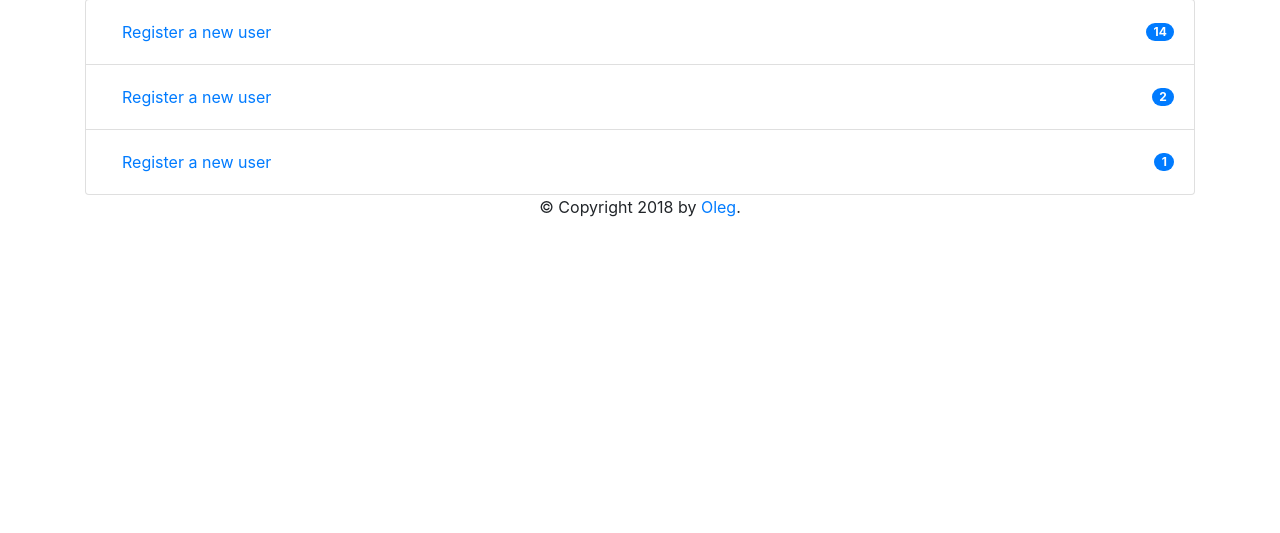
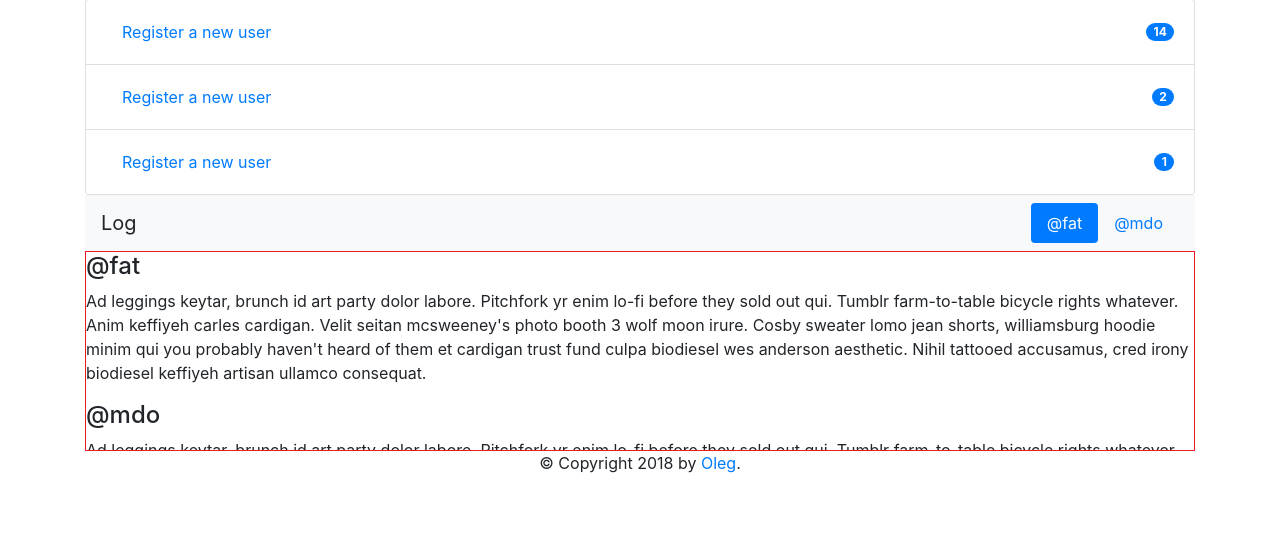
Before and after one commit to OlehQWERTY/Client_SoleGluingMachineImpruvements, a Flask app: page /account in a window 1280 px wide. Shown: the part 169-702 px from the top of the page. Run offline with Flask 2, Linux system fonts and the light colour scheme; a user stored in the database is signed in; some libraries are stand-ins or nearby versions.

Commit message:
scroller log

```diff
--- /dev/null
+++ b/controlWebPage/static/css/style.css
@@ -0,0 +1,41 @@
+/*#navbar-example2{
+	background: #f050f0;
+	color: #a52a2a;
+	overflow-y: scroll;
+	position: relative;
+	height: 100;
+}*/
+/*
+p{
+	background: #f050f0;
+	color: #a52a2a;
+}
+*/
+/*body{
+	background: #f050f0;
+}*/
+
+/*.navbar {
+	background: #f050f0;
+	color: #a52a2a;
+	position: relative;
+}*/
+
+/*#A {
+	background: #f050f0;
+	color: #a52a2a;
+	position: relative;
+}
+
+#Xerny {
+	overflow-y: scroll;
+	position: relative;
+	height: 200;
+}*/
+
+#logAdmin {
+	overflow-y: scroll;
+	position: relative;
+	height: 200;
+	border: 1px solid #ED1C24;
+}
--- a/controlWebPage/templates/account.html
+++ b/controlWebPage/templates/account.html
@@ -1,10 +1,11 @@
 {% extends "base.html" %}
+
 {% block content %}
 	<center><h1>Hello, {{ current_user.username }}!</h1></center>
 
 	{% if utype == 'admin' %}
 		<center><h1>You're in admin list. Avaliable options:</h1></center>
-
+		<!-- list -->
 		<ul class="list-group">
 			<li class="list-group-item d-flex justify-content-between align-items-center">
 				<a class="nav-item nav-link" href="{{ url_for('register') }}">Register a new user</a>
@@ -21,5 +22,64 @@
 				<span class="badge badge-primary badge-pill">1</span>
 			</li>
 		</ul>
+
+		<!-- log -->
+		<nav id="navbar-example2" class="navbar navbar-light bg-light">
+			<center><a class="navbar-brand">Log</a></center>
+			<ul class="nav nav-pills">
+				<li class="nav-item">
+					<a class="nav-link" href="#fat">@fat</a>
+				</li>
+				<li class="nav-item">
+					<a class="nav-link" href="#mdo">@mdo</a>
+				</li>
+			</ul>
+		</nav>
+
+		<div data-spy="scroll" data-target="#navbar-example2" data-offset="0" id="logAdmin">
+			<h4 id="fat">@fat</h4>
+			<p>Ad leggings keytar, brunch id art party dolor labore. Pitchfork yr enim lo-fi before they sold out qui. Tumblr farm-to-table bicycle rights whatever. Anim keffiyeh carles cardigan. Velit seitan mcsweeney's photo booth 3 wolf moon irure. Cosby sweater lomo jean shorts, williamsburg hoodie minim qui you probably haven't heard of them et cardigan trust fund culpa biodiesel wes anderson aesthetic. Nihil tattooed accusamus, cred irony biodiesel keffiyeh artisan ullamco consequat.</p>
+			<h4 id="mdo">@mdo</h4>
+			<p>Ad leggings keytar, brunch id art party dolor labore. Pitchfork yr enim lo-fi before they sold out qui. Tumblr farm-to-table bicycle rights whatever. Anim keffiyeh carles cardigan. Velit seitan mcsweeney's photo booth 3 wolf moon irure. Cosby sweater lomo jean shorts, williamsburg hoodie minim qui you probably haven't heard of them et cardigan trust fund culpa biodiesel wes anderson aesthetic. Nihil tattooed accusamus, cred irony biodiesel keffiyeh artisan ullamco consequat.</p>
+		</div>
 	{% endif %}
+
+<!-- 	<nav id="navbar-example2" class="navbar navbar-light bg-light">
+	<a class="navbar-brand" href="#">Log</a>
+
+	</nav>
+	<div data-spy="scroll" data-target="#navbar-example2" data-offset="0" id="logAdmin">
+	<p id='A'>Ad leggings keytar, brunch id art party dolor labore. Pitchfork yr enim lo-fi before they sold out qui. Tumblr farm-to-table bicycle rights whatever. Anim keffiyeh carles cardigan. Velit seitan mcsweeney's photo booth 3 wolf moon irure. Cosby sweater lomo jean shorts, williamsburg hoodie minim qui you probably haven't heard of them et cardigan trust fund culpa biodiesel wes anderson aesthetic. Nihil tattooed accusamus, cred irony biodiesel keffiyeh artisan ullamco consequat.</p>
+	</div>
+	<ul class="nav nav-pills">
+		<li class="nav-item">
+			<a class="nav-link" href="#fat">@fat</a>
+		</li>
+		<li class="nav-item">
+			<a class="nav-link" href="#mdo">@mdo</a>
+		</li>
+		<li class="nav-item dropdown">
+			<a class="nav-link dropdown-toggle" data-toggle="dropdown" href="#" role="button" aria-haspopup="true" aria-expanded="false">Dropdown</a>
+			<div class="dropdown-menu">
+				<a class="dropdown-item" href="#one">one</a>
+				<a class="dropdown-item" href="#two">two</a>
+				<div role="separator" class="dropdown-divider"></div>
+				<a class="dropdown-item" href="#three">three</a>
+			</div>
+		</li>
+	</ul>
+</nav>
+<div data-spy="scroll" data-target="#navbar-example2" data-offset="0" id="Xerny">
+	<h4 id="fat">@fat</h4>
+	<p id='A'>Ad leggings keytar, brunch id art party dolor labore. Pitchfork yr enim lo-fi before they sold out qui. Tumblr farm-to-table bicycle rights whatever. Anim keffiyeh carles cardigan. Velit seitan mcsweeney's photo booth 3 wolf moon irure. Cosby sweater lomo jean shorts, williamsburg hoodie minim qui you probably haven't heard of them et cardigan trust fund culpa biodiesel wes anderson aesthetic. Nihil tattooed accusamus, cred irony biodiesel keffiyeh artisan ullamco consequat.</p>
+	<h4 id="mdo">@mdo</h4>
+	<p>...</p>
+	<h4 id="one">one</h4>
+	<p>...</p>
+	<h4 id="two">two</h4>
+	<p>...</p>
+	<h4 id="three">three</h4>
+	<p>...</p>
+</div> -->
+
 {% endblock content %}
--- a/controlWebPage/templates/base.html
+++ b/controlWebPage/templates/base.html
@@ -14,6 +14,9 @@
     <!-- <link rel="import" href="import/doc.html"> -->
 
     <script type=text/javascript src="{{ url_for('static', filename='ajax/jquery-3.3.1.js') }}"></script>
+
+    <link rel="stylesheet" href="{{ url_for('static', filename='css/style.css') }}">
+    <!-- mine stules -->
 
 <!--     <script src="//ajax.googleapis.com/ajax/libs/jquery/1.9.1/jquery.min.js"></script>
 <script>window.jQuery || document.write('<script src="{{
```
Also changed, not shown: controlWebPage/site.db.
